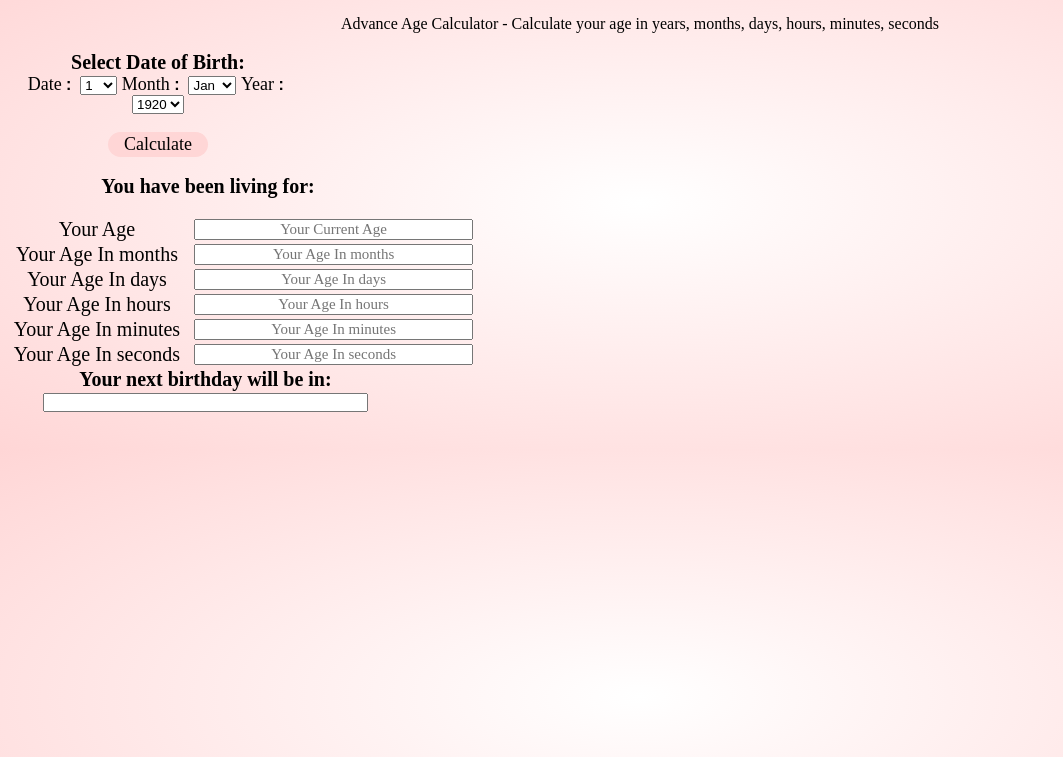
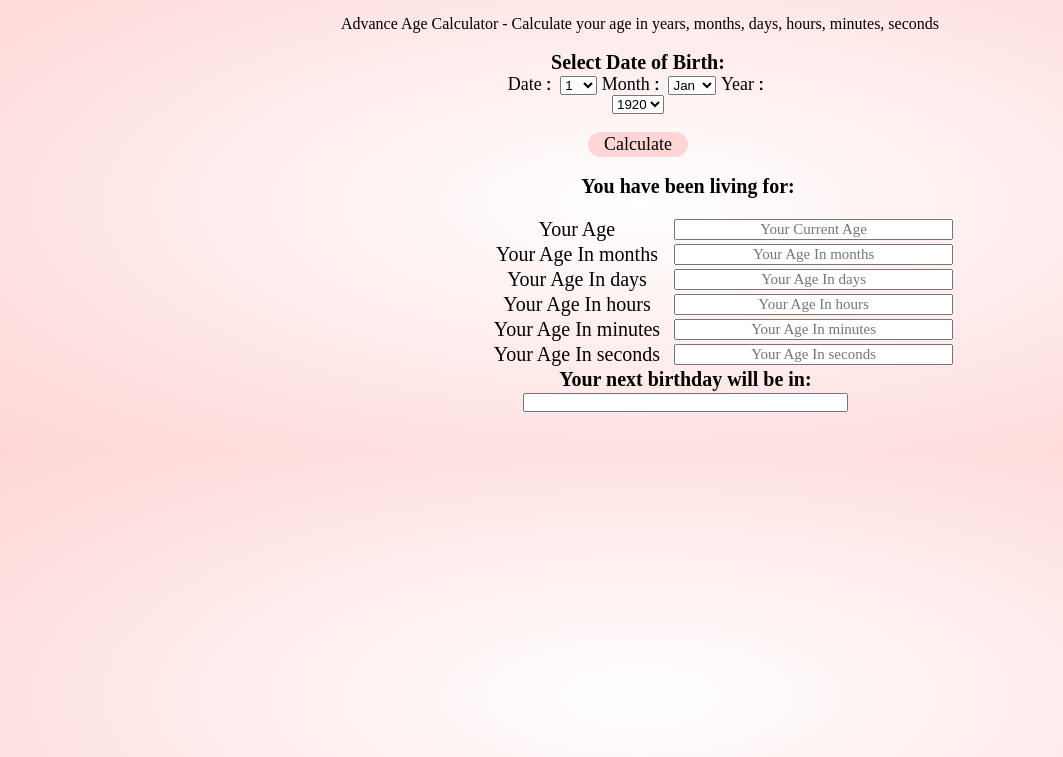
Before and after one commit to Jiyagandhi/AgeCalculator, a plain HTML site: page index.html in a window 1280 px wide. Shown: the part 43-800 px from the top of the page, without its empty margins (0-1063 px from the left). Drawn offline with Linux system fonts and the light colour scheme.

Commit message:
Update index.html

```diff
--- a/index.html
+++ b/index.html
@@ -79,7 +79,7 @@ function calage() {
 </script>
 <h2 class="h2">Age Calculator</h2><br>
 <p class="p"> <center>Advance Age Calculator - Calculate your age in years, months, days, hours, minutes, seconds </center></p><br>
-<table width="320px;;" border="0" cellspacing="0" cellpadding="0">
+<center><table width="320px;;" border="0" cellspacing="0" cellpadding="0">
    <tbody>
       <tr>
          <td>
@@ -138,6 +138,7 @@ function calage() {
                      </tr>
                   </tbody>
                </table>
+	</center>
             </form>
             <br>
          </td>
```
